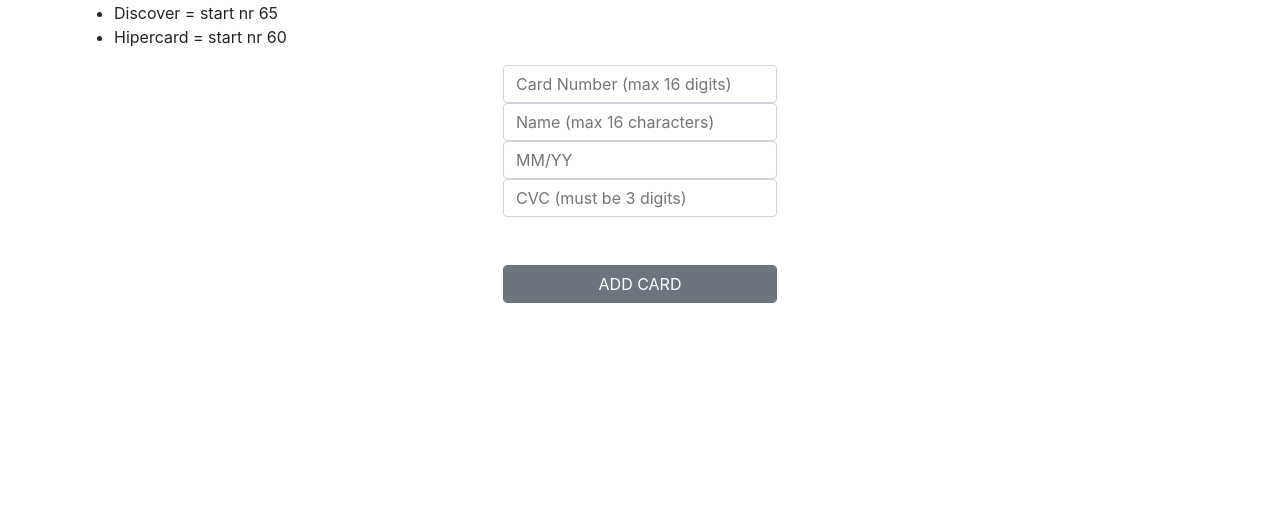
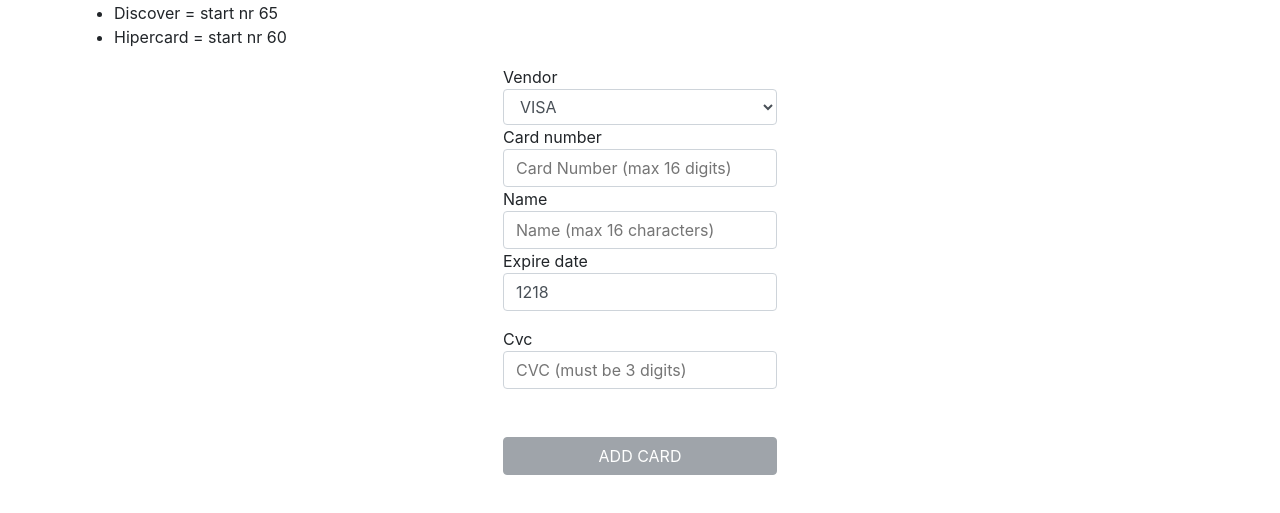
Before and after one commit to erikaxe/ewallet, a React (Create React App) app: page /addcard in a window 1280 px wide. Shown: the part 283-796 px from the top of the page. Built offline with nearby package versions, Linux system fonts and the light colour scheme.

Commit message:
added vendor select, and started validation for MMYY

```diff
--- a/src/components/AddCard.jsx
+++ b/src/components/AddCard.jsx
@@ -10,17 +10,20 @@ export default function AddCard() {
   const [number, setNumber] = useState(""); /* xxxx xxxx xxxx xxxx */
   // name state
   const [name, setName] = useState(""); /* ANDERS ANDERSSON */
-  // valid state
-  const [expiry, setExpiry] = useState(""); /* xx / xx */
+  // expiry state
+  const [expiry, setExpiry] = useState("1218"); /* xx / xx */
+  // cvc state
+  const [cvc, setCvc] = useState("");
+  // package state for styling and animation
+  const [focus, setFocus] = useState("");
 
-  // new cvc state
-  const [cvc, setCvc] = useState("");
-
-  // new package state for styling and animation
-  const [focus, setFocus] = useState("");
+  // MMYY error state
+  const [error, setError] = useState("");
+  console.log(error);
 
   const dispatch = useDispatch();
 
+  // send states to render new card
   const addCard = (e) => {
     e.preventDefault();
     dispatch(
@@ -29,7 +32,7 @@ export default function AddCard() {
         name: name,
         expiry: expiry,
         cvc: cvc,
-        /* id: Date.now(), */
+        id: Date.now(),
         status: false,
       })
     );
@@ -61,10 +64,49 @@ export default function AddCard() {
     }
   }; */
 
+  /* function validDate(value) {
+    let result = false;
+    value = value.split("/");
+    let pattern = /^\d{2}$/;
+
+    if (value[0] < 1 || value[0] > 12) result = true;
+
+    if (!pattern.test(value[0]) || !pattern.test(value[1])) result = true;
+
+    if (value[2]) result = true;
+
+    if (result) alert("Please enter a valid date in MM/YY format.");
+  } */
+
+  const validate = (string) => {
+    // year must be atleast 21
+    const yearLimit = 21; // or pass this as an argument if you want
+
+    // MMYY must match this
+    const regex = /^(?:0[1-9]|1[0-2])(\d{2})$/;
+    const match = string.match(regex);
+    if (!match) {
+      setError("Please enter a valid expire date");
+      return false;
+    }
+    const year = Number(match[1]);
+    return year >= yearLimit;
+  };
+
+  console.log(
+    validate(expiry)
+    /* validate("1234"),
+    validate("1212"),
+    validate("0101"),
+    validate("0118"),
+    validate("0119") */
+  );
+
   return (
     <div className="container">
       <h2 className="text-center mt-5">ADD A NEW BANK CARD</h2>
 
+      {/* render a preview card */}
       <Cards
         number={number}
         name={name}
@@ -82,6 +124,66 @@ export default function AddCard() {
         <li>Hipercard = start nr 60</li>
       </ul>
       <form className="form" onSubmit={addCard}>
+        <label htmlFor="vendor">Vendor</label>
+        <select className="main-select" name="vendor">
+          <option
+            onClick={() => {
+              const cardNumber = "4";
+              setNumber(cardNumber);
+            }}
+          >
+            VISA
+          </option>
+          <option
+            onClick={() => {
+              const cardNumber = "55";
+              setNumber(cardNumber);
+            }}
+          >
+            MasterCard
+          </option>
+          <option
+            onClick={() => {
+              const cardNumber = "5019";
+              setNumber(cardNumber);
+            }}
+          >
+            Dankort
+          </option>
+          <option
+            onClick={() => {
+              const cardNumber = "62";
+              setNumber(cardNumber);
+            }}
+          >
+            China UnionPay
+          </option>
+          <option
+            onClick={() => {
+              const cardNumber = "50";
+              setNumber(cardNumber);
+            }}
+          >
+            Maestro
+          </option>
+          <option
+            onClick={() => {
+              const cardNumber = "65";
+              setNumber(cardNumber);
+            }}
+          >
+            Discover
+          </option>
+          <option
+            onClick={() => {
+              const cardNumber = "60";
+              setNumber(cardNumber);
+            }}
+          >
+            Hipercard
+          </option>
+        </select>
+        <label htmlFor="number">Card number</label>
         <input
           type="tel"
           name="number"
@@ -92,6 +194,7 @@ export default function AddCard() {
           minLength="16"
           maxLength="16"
         />
+        <label htmlFor="name">Name</label>
         <input
           type="text"
           name="name"
@@ -102,14 +205,21 @@ export default function AddCard() {
           minLength="2"
           maxLength="16"
         />
+        <label htmlFor="expiry">Expire date</label>
         <input
           type="text"
           name="expiry"
-          placeholder="MM/YY"
+          placeholder="MMYY"
           value={expiry}
+          /* onClick={(e) => validDate(e.target.value)} */
           onChange={(e) => setExpiry(e.target.value)}
           onFocus={(e) => setFocus(e.target.name)}
+          minLength="4"
+          maxLength="4"
         />
+        <p>{error}</p>
+        {/* <button onClick={() => validDate(expiry)}>Validate expire date</button> */}
+        <label htmlFor="cvc">Cvc</label>
         <input
           type="tel"
           name="cvc"
@@ -120,91 +230,23 @@ export default function AddCard() {
           minLength="3"
           maxLength="3"
         />
-        <input
+        <button
           onClick={addCard}
           type="submit"
           className="btn btn-secondary mt-5"
           value="ADD CARD"
-        ></input>
+          disabled={
+            number.length < 16 ||
+            name.length < 2 ||
+            /* expiry.length < 4 || */
+            cvc.length < 3 ||
+            // validate fungerar inte som tänkt
+            validate(expiry)
+          }
+        >
+          ADD CARD
+        </button>
       </form>
     </div>
   );
 }
-
-/*
-  style={toggleRed ? { background: "red" } : { background: "gray" }}
-  style={cardState === "VISA" ? { background: "red" } : null}
-  style={cardState === "American Express" ? { background: "blue" } : null}
-*/
-
-/*
-
-<div className="group">
-          <label htmlFor="number">CARD NUMBER</label> <br />
-          <input
-            type="number"
-            name="number"
-            onChange={(e) => {
-              const cardNumber = e.target.value;
-              setNumberState(cardNumber);
-            }}
-            required
-            maxLength="16"
-          />
-        </div>
-
-        <div className="group">
-          <label htmlFor="holder">CARD HOLDER</label> <br />
-          <input
-            type="text"
-            name="holder"
-            onChange={(e) => {
-              const cardName = e.target.value;
-              setNameState(cardName);
-            }}
-            required
-          />
-        </div>
-        <div className="group">
-          <label htmlFor="valid">VALID THRU</label> <br />
-          <input
-            type="number"
-            name="valid"
-            onChange={(e) => {
-              const cardValid = e.target.value;
-              setValidState(cardValid);
-            }}
-            required
-          />
-        </div>
-        <div className="group">
-          <label htmlFor="ccv">CCV</label> <br />
-          <input type="number" name="ccv" required />
-        </div>
-        <div className="group">
-          <label htmlFor="vendor">VENDOR</label> <br />
-          <select
-            type="text"
-            name="vendor"
-            onChange={(e) => {
-              const selectedCard = e.target.value;
-              setCardState(selectedCard);
-            }}
-            required
-          >
-            <option value="" disabled selected hidden>
-              Choose a card...
-            </option>
-            <option value="MasterCard">Mastercard</option>
-            <option value="VISA">VISA</option>
-            <option value="American Express">American Express</option>
-          </select>
-        </div>
-        <input
-          onClick={addCard}
-          type="submit"
-          className="btn btn-secondary mt-5"
-          value="ADD CARD"
-        ></input>
-
-*/
```
